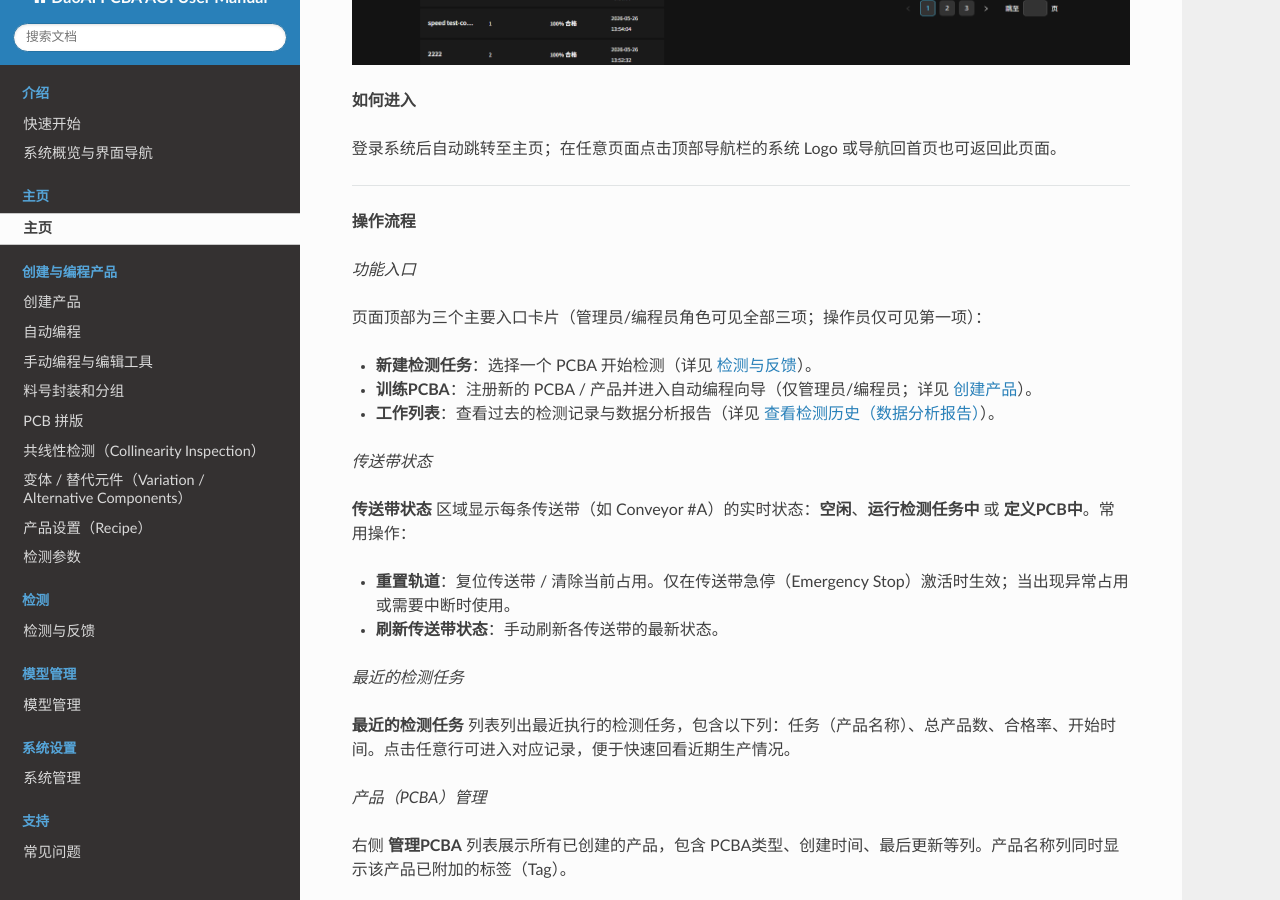
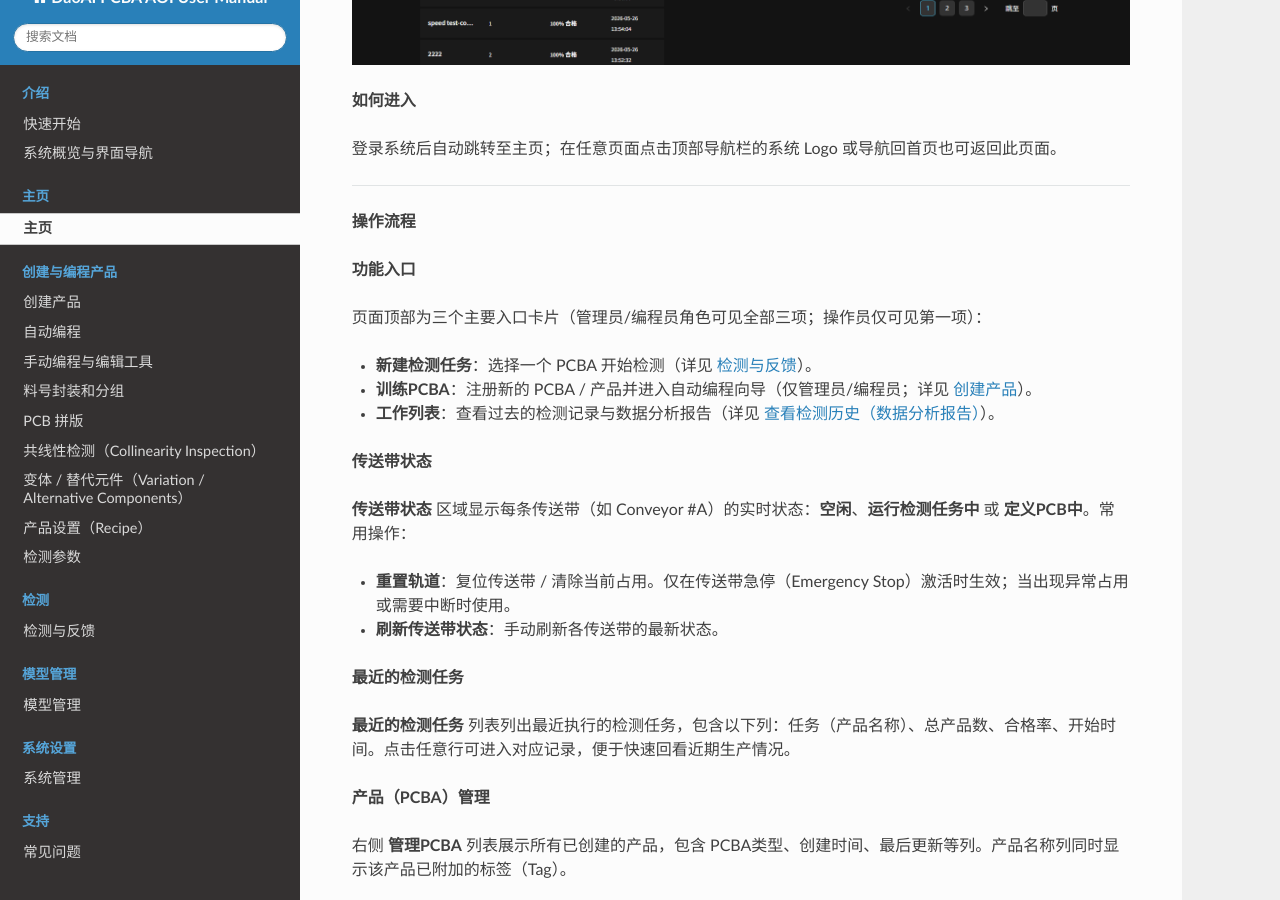
Before and after one commit to DaoAI-Robotics-Inc/daoai_pcb_aoi_user_manual, a Sphinx documentation site: the page built from docs/source/complete_user_guide/home/index.rst, in a window 1280 px wide and 900 px high, scrolled down 661 px. Built offline with Sphinx 7.4.7 and the Read the Docs theme 3.1.0, drawn with Linux system fonts in a browser that asks for light colours.

```diff
--- a/docs/source/complete_user_guide/home/index.rst
+++ b/docs/source/complete_user_guide/home/index.rst
@@ -17,7 +17,7 @@
 
 **操作流程**
 
-*功能入口*
+**功能入口**
 
 页面顶部为三个主要入口卡片（管理员/编程员角色可见全部三项；操作员仅可见第一项）：
 
@@ -25,18 +25,18 @@
 - **训练PCBA**：注册新的 PCBA / 产品并进入自动编程向导（仅管理员/编程员；详见 :ref:`创建产品`）。
 - **工作列表**：查看过去的检测记录与数据分析报告（详见 :ref:`查看检测历史（数据分析报告）`）。
 
-*传送带状态*
+**传送带状态**
 
 **传送带状态** 区域显示每条传送带（如 Conveyor #A）的实时状态：**空闲**、**运行检测任务中** 或 **定义PCB中**。常用操作：
 
 - **重置轨道**：复位传送带 / 清除当前占用。仅在传送带急停（Emergency Stop）激活时生效；当出现异常占用或需要中断时使用。
 - **刷新传送带状态**：手动刷新各传送带的最新状态。
 
-*最近的检测任务*
+**最近的检测任务**
 
 **最近的检测任务** 列表列出最近执行的检测任务，包含以下列：任务（产品名称）、总产品数、合格率、开始时间。点击任意行可进入对应记录，便于快速回看近期生产情况。
 
-*产品（PCBA）管理*
+**产品（PCBA）管理**
 
 右侧 **管理PCBA** 列表展示所有已创建的产品，包含 PCBA类型、创建时间、最后更新等列。产品名称列同时显示该产品已附加的标签（Tag）。
 
@@ -48,26 +48,26 @@
 - **编辑信息**：修改产品名称及标签（在弹出的编辑窗口中操作）。
 - **导出为文件**：将该产品导出为 ``.zip`` 文件，便于备份或迁移到其它机台。
 
-*批量操作*
+**批量操作**
 
 产品表格左侧提供复选框，可多选产品后执行批量操作：
 
 - **删除所选记录**：同时删除多个已选产品。
-- **添加标签...**：为所有已选产品批量添加一个标签。
-- **移除标签...**：从所有已选产品批量移除一个标签。
+- **添加标签…**：为所有已选产品批量添加一个标签。
+- **移除标签…**：从所有已选产品批量移除一个标签。
 
-*标签过滤与搜索*
+**标签过滤与搜索**
 
 产品列表上方提供两种过滤方式：
 
 - **按标签筛选** （多选下拉框）：同时选中多个标签时取交集过滤产品列表。
 - **搜索** （文本输入框）：按产品名称关键字过滤。
 
-*上传 PCBA 文件*
+**上传 PCBA 文件**
 
 **上传PCBA文件(.zip)**：点击此按钮选取由"导出为文件"生成的 ``.zip`` 压缩包，将其导入为新产品；导入完成后产品列表自动刷新。若导入的产品名与系统中已有产品重名，则会提示冲突错误。
 
-*磁盘使用情况*
+**磁盘使用情况**
 
 顶部导航栏右侧（全局可见，非仅限主页）显示 **磁盘使用** 微件，以环形图展示 C: 盘已用与剩余空间比例，悬停可查看具体 GB 数据。当可用空间低于 25% 时显示黄色警告，低于 10% 时显示红色严重警告并闪烁。点击刷新图标可立即重新查询。
 
```
